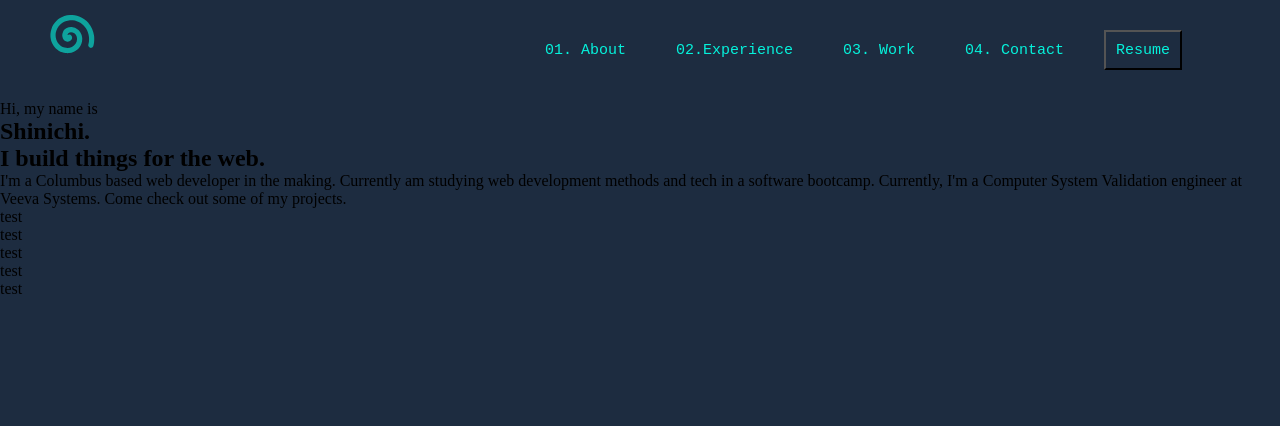
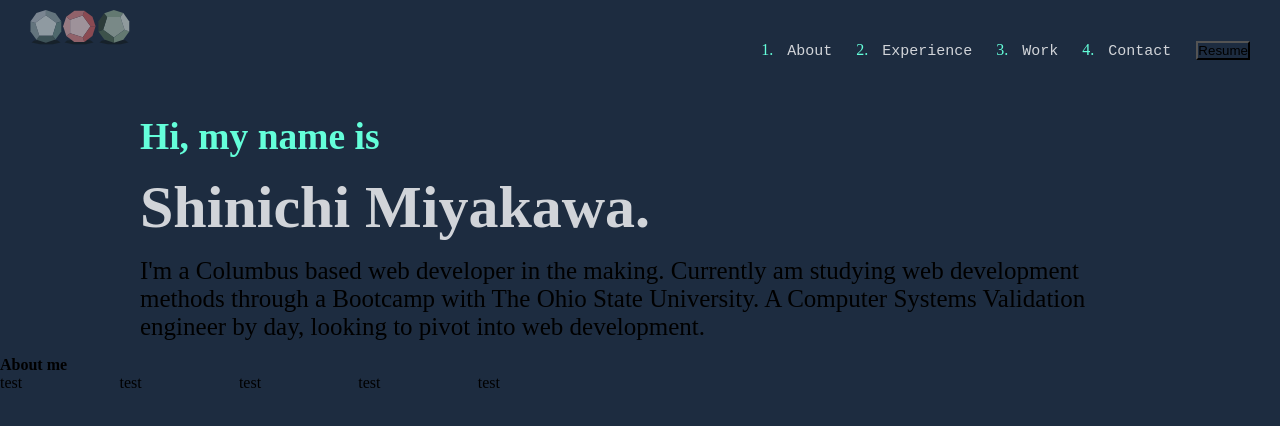
Before and after one commit to ShinichiM/portfolio, a plain HTML site: page index.html in a window 1280 px wide. Drawn offline with Linux system fonts and the light colour scheme.

Commit message:
Added changes to header css styling

```diff
--- a/assets/style.css
+++ b/assets/style.css
@@ -1,68 +1,129 @@
 :root {
-    --text-color: #05F2DB;
+    --primary-text-color: #64ffda;
+    --secondary-text-color: #ffffffcc;
 }
 * {
     margin: 0;
     padding: 0;
+    box-sizing: border-box;
     background-color: rgb(29, 44, 64);
 }
 
-/* rgb(10, 25, 47) */
+body {
+    width: 100%;
+    /* margin-left: 100px; */
+}
 
+/* ------------- Start Header -------------- */
 header {
     /* background-color: #1D2C40; */
+    padding: 20px 15px;
+    flex-wrap: wrap;
     justify-content: space-between;
-    flex-wrap: wrap;
     display: flex;
-    width: 90%;
-    margin: 15px;
+    width: 100%;
+    /* margin: 25px; */
     padding: 0 30px;
 }
 
-header nav ul li a {
+.nav-header {
+    width: 100%;
+    display: flex;
+    align-items: center;
+    justify-content: space-between;
+}
+
+.head-list {
+    display: flex;
+    flex-wrap: wrap;
+    align-items: center;
+    justify-content: space-between;
+    color: var(--primary-text-color);
+}
+
+.head-list a {
+    text-decoration: none;
+    color: var(--secondary-text-color);
     font-family: monospace;
     font-size: 15px;
     padding: 10px;
-    text-decoration: none;
-    display: inline-block;
-    position: relative;
-    /* color: rgba(230, 230, 230, 0.75); */
-    color: var(--text-color);
 }
 
-header nav ul{
-    display: flex;
-    align-items: center;
+.nav-header ol li {
+    margin: 15px;
+    /* list-style: none; */
 }
 
-header nav ul li {
-    margin: 15px;
-    list-style: none;
-}
-
-header button {
-    font-family: monospace;
-    font-size: 15px;
-    /* color: rgba(230, 230, 230, 0.75); */
-    color: var(--text-color);
-    padding: 10px;
-    height: 40px;
-    width: 30 px;
-}
-
-header div {
-    height: 50px;
-    width: 50px;
-    color: rgb(255, 255, 255);
+.header-img {
+    width: 100px;
+    height: 100px;
+    padding-top: 10px;
     opacity: 0.6;
 }
 
-header img {
-    width: 100%;
+/* ----------------- End Header ---------------- */
+
+
+/* --- */
+main {
+    margin: 0px auto;
+    /* min-height: 100vh; */
+    /* max-width: 1000px; */
 }
-/* .header-img {
-    flex: 1 12%;
-    height: 15px;
-    width: 15px;
+/* --- */
 
+.container {
+    margin: 0 auto;
+    text-align: center;
+    max-width: 1000px;
+}
+
+/* ----------------- Start Hero ------------ */
+/* .hero {
+    display: inline-block   ;
+    justify-content: center;
+    flex-wrap: wrap;
+    align-items: center;
+    color: var(--secondary-text-color);
+    width: 80%;
+    f   ont-family: sans-serif, Tahoma, verdana;
 } */
+
+.hero-intro {
+    display: flex;
+    font-size: 25px;
+    justify-content: start;
+    margin: 15px auto;
+}
+
+.hero-intro p {
+    text-align: start;
+}
+
+.primary {
+    color: var(--primary-text-color);
+}
+.secondary {
+    font-size: 40px;
+    color: var(--secondary-text-color);
+}
+
+
+/* ----------------- End Hero -------------- */
+
+/* ---------------- Start Projects --------  */
+.projects {
+    /* display: flex; */
+    /* justify-content: center; */
+}
+
+.projects-container {
+    max-width: 500px;
+    display: flex;
+    justify-content: space-between;
+}
+.project {
+    display: flex;
+    flex-wrap: wrap;
+}
+/* ---------------- End Projects ---------- */
--- a/index.html
+++ b/index.html
@@ -9,41 +9,60 @@
 </head>
 <body>
     <header>
+        <nav class="nav-header">
             <div class="header-img">
-            <img src="./assets/img/24981.svg">
+                <img src="./assets/img/geometric-solids.svg">
             </div>
-        <nav>
-            <ul>
+
+            <div>
+                <ol class="head-list">
                     <li>
-                    <a href="#about">01. About</a>
+                        <a href="#about">About</a>
                     </li>
                     <li>
-                    <a href="#experience">02.Experience</a>
+                        <a href="#experience">Experience</a>
                     </li>
                     <li>
-                    <a href="#projects">03. Work</a>
+                        <a href="#projects">Work</a>
                     </li>
                     <li>
-                    <a href="#contact">04. Contact</a>
+                        <a href="#contact">Contact</a>
                     </li>
-                <li><button>Resume</button></li>
-            </ul>
+                    <div class="button">
+                        <button>Resume</button>
+                    </div>
+                </ol>
+            </div>
         </nav>
     </header>
 
-    <section class="about-me">
+    <!-- <main> -->
+        <section class="hero">
             <!-- Add some margin on left and right to shorten the width of these elements -->
             <!-- Or use flexbox for this -->
             <!-- Add larger font for the p and h1 tags-->
-        <p>Hi, my name is</p>
-        <h1>Shinichi.</h1>
-        <div>
-            <h1>I build things for the web.</h1>
-            <p>I'm a Columbus based web developer in the making. Currently am studying web development methods and tech in a software bootcamp. Currently, I'm a Computer System Validation engineer at Veeva Systems. Come check out some of my projects.</p>
+            <div class="container">
+                <div class="hero-intro primary">
+                    <h2>Hi, my name is</h2>
+                </div>
+                <div class="hero-intro secondary">
+                    <h2>Shinichi Miyakawa.</h2>
+                </div>
+                <div class="hero-intro">
+                    <p>I'm a Columbus based web developer in the making. Currently am studying web development methods through a Bootcamp with The Ohio State University. A Computer Systems Validation engineer by day, looking to pivot into web development.</p>
+                </div>
             </div>
         </section>
+    <!-- </main> -->
 
-    <section class="projects">
+    <section id="about">
+        <h4> About me</h4>
+    </section>
+
+    <section id="experience">
+
+    </section>
+    <section id="projects" class="projects">
         <div class="projects-container">
             <div class="project">
                 test
@@ -62,5 +81,9 @@
             </div>
         </div>
     </section>
+
+    <section id="contact">
+
+    </section>
 </body>
 </html>
```
Also changed, not shown: assets/img/geometric-solids.svg (added). Lines whose indentation alone changed are shown as unchanged.
